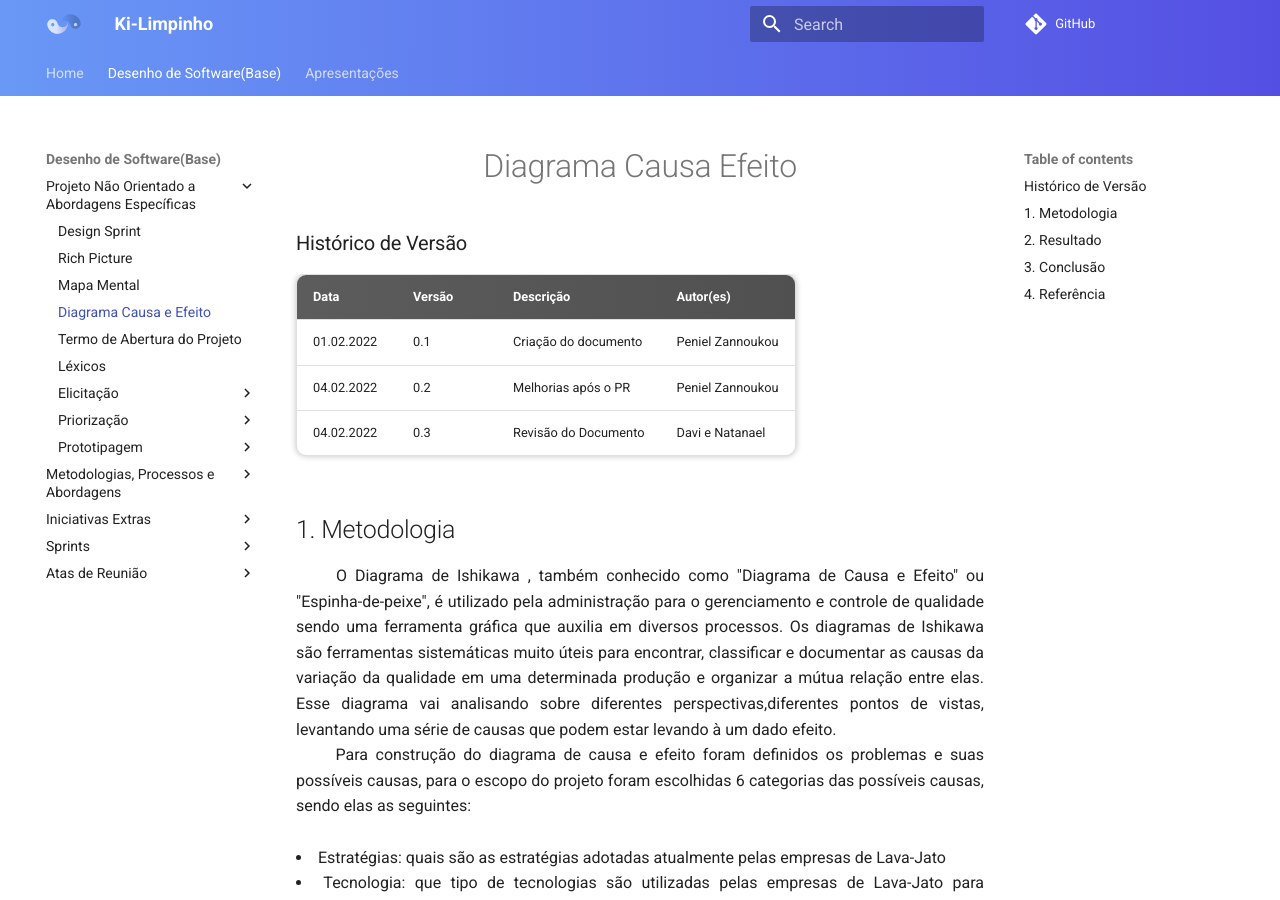
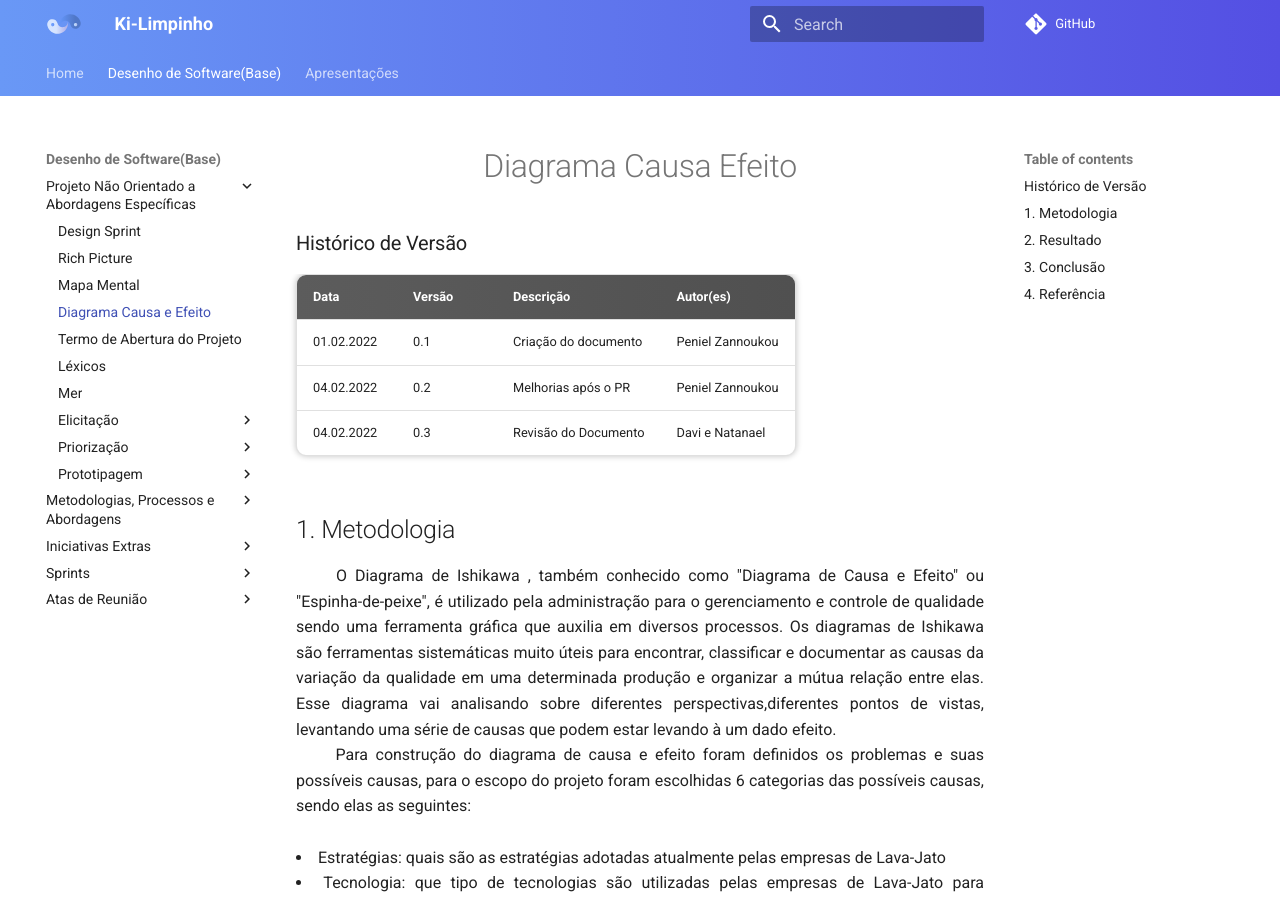
Before and after one commit to UnBArqDsw2021-2/2021.2_G2_Ki-Limpinho, an MkDocs documentation site: the page built from docs/diagramacausaefeito.md, in a window 1280 px wide and 900 px high. Built offline with MkDocs 1.6.1 and Material for MkDocs 9.7.7, drawn with Linux system fonts in a browser that asks for light colours; comment, search, counter and statistics services are not loaded.

Commit message:
adicao no path

```diff
--- a/mkdocs.yml
+++ b/mkdocs.yml
@@ -31,6 +31,7 @@ nav:
       - Diagrama Causa e Efeito: "diagramacausaefeito.md"
       - Termo de Abertura do Projeto: "tap.md"
       - Léxicos: "lexicos.md"
+      - Mer: "mer.md"
       - Elicitação:
         - Técnicas de Elicitação:
           - Introspecção: "tecnicas_elicitacao/introspeccao.md"
```
